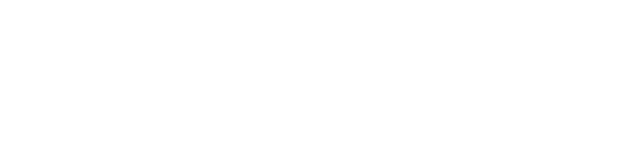
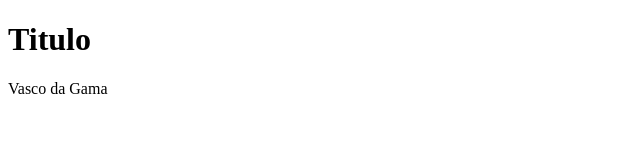
Before and after one commit to GabeAugust/Aula-3, a plain HTML site: page index.html in a window 1280 px wide. Shown: the whole page, without its empty margins (0-640 px from the left). Drawn offline with Linux system fonts and the light colour scheme.

Commit message:
Paragrafo adicionado

```diff
--- a/index.html
+++ b/index.html
@@ -6,6 +6,7 @@
     <title>Document</title>
 </head>
 <body>
-
+    <h1> Titulo</h1>
+    <p>Vasco da Gama</p>
 </body>
 </html>
```
